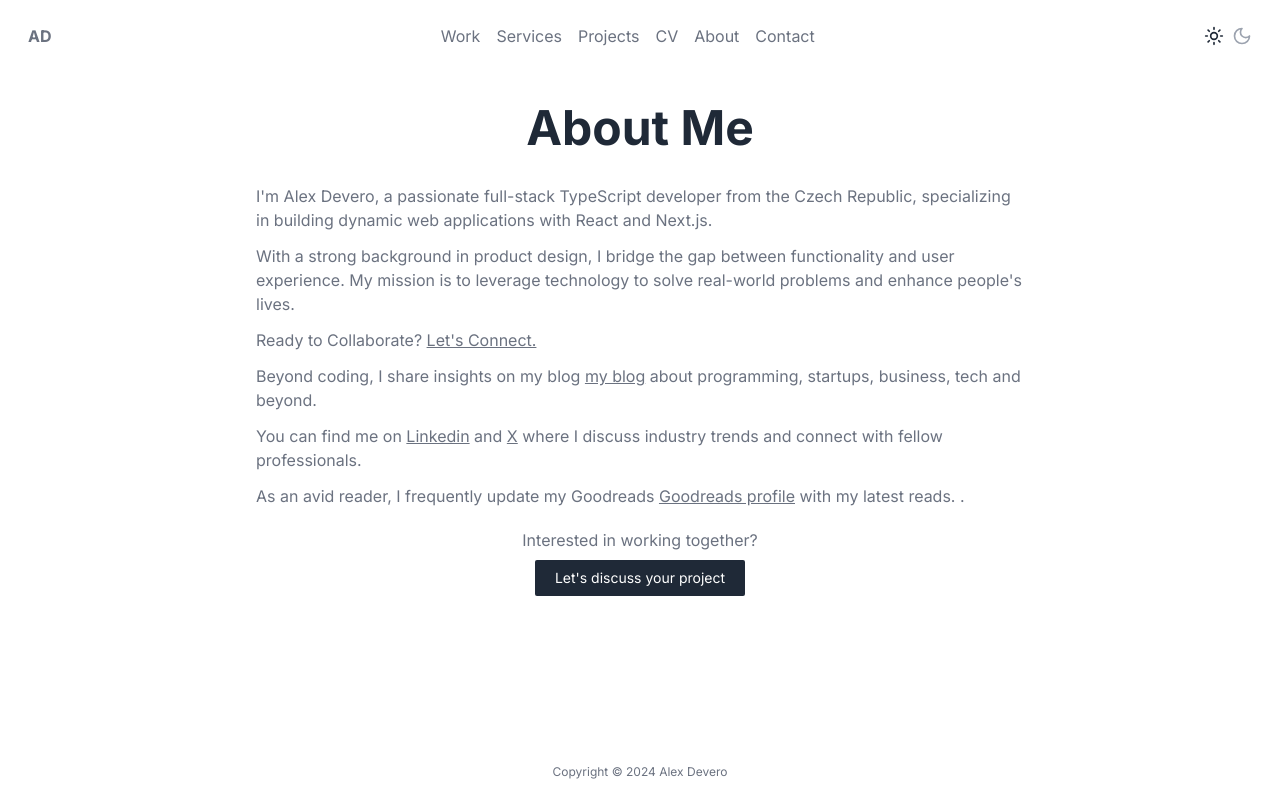
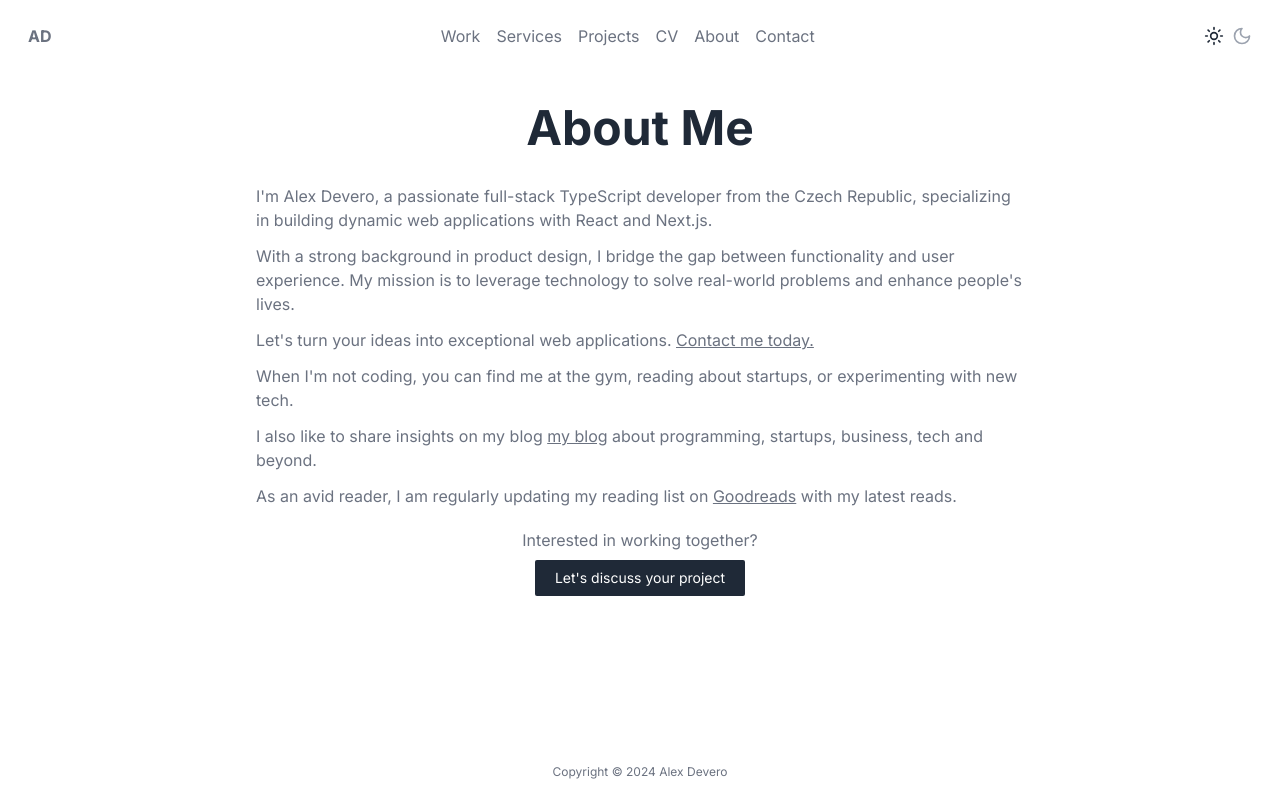
Before and after one commit to alexdevero/alex-devero-website-nextjs, a Next.js app: page /about in a window 1280 px wide. Built offline with nearby package versions, Linux system fonts and the light colour scheme; no server answers; some icons are missing; what next-recaptcha-v3 would draw is missing.

Commit message:
fix: update about page content

```diff
--- a/src/components/Pages/AboutPage/AboutPage.tsx
+++ b/src/components/Pages/AboutPage/AboutPage.tsx
@@ -25,23 +25,29 @@ export const AboutPage = () => (
         </Typography>
 
         <Typography>
-          Ready to Collaborate? <Link href="/contact">Let's Connect.</Link>
+          Let's turn your ideas into exceptional web applications.{' '}
+          <Link href="/contact">Contact me today.</Link>
         </Typography>
 
         <Typography>
-          Beyond coding, I share insights on my blog <Link href={personalLinks.blog}>my blog</Link>{' '}
+          When I'm not coding, you can find me at the gym, reading about startups, or experimenting
+          with new tech.
+        </Typography>
+
+        <Typography>
+          I also like to share insights on my blog <Link href={personalLinks.blog}>my blog</Link>{' '}
           about programming, startups, business, tech and beyond.
         </Typography>
 
-        <Typography>
+        {/* <Typography>
           You can find me on <Link href={socialMedia.linkedIn}>Linkedin</Link> and{' '}
           <Link href={socialMedia.twitter}>X</Link> where I discuss industry trends and connect with
           fellow professionals.
-        </Typography>
+        </Typography> */}
 
         <Typography>
-          As an avid reader, I frequently update my Goodreads{' '}
-          <Link href={socialMedia.goodreads}>Goodreads profile</Link> with my latest reads. .
+          As an avid reader, I am regularly updating my reading list on{' '}
+          <Link href={socialMedia.goodreads}>Goodreads</Link> with my latest reads.
         </Typography>
 
         <Cta />
```
